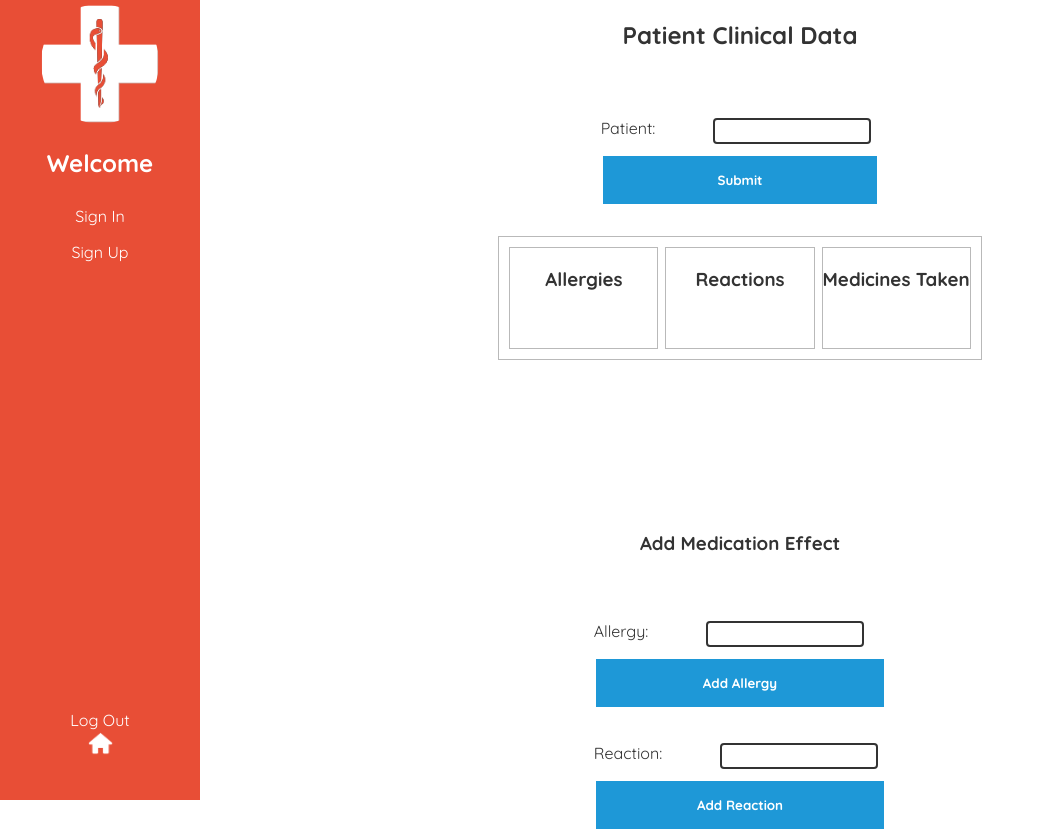
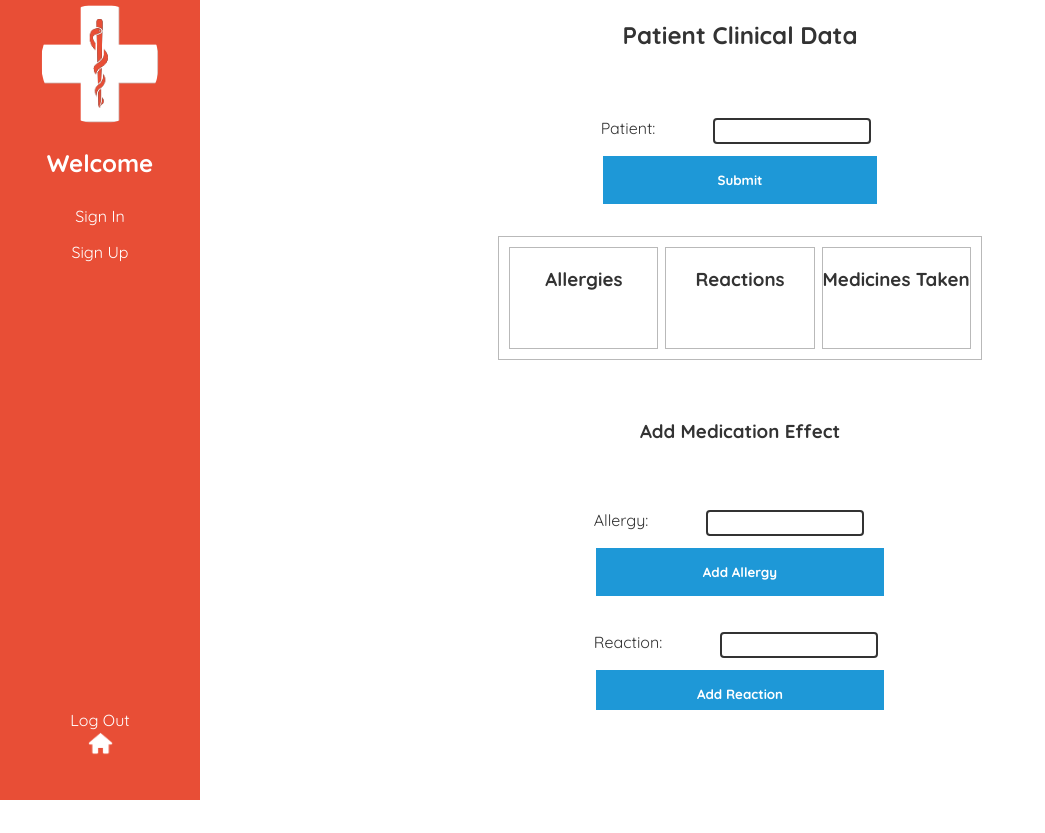
Before and after one commit to Turnbulll/CSCI334-Software-Design-Group-Project, a React (Create React App) app in the folder front-end/react-app/: page /PatientClinicalData in a window 1280 px wide. Shown: the whole page, without its empty margins (0-1045 px from the left). After the commit the page ends 800 px from the top, so only its background shows below. Built offline with nearby package versions, Linux system fonts and the light colour scheme.

Commit message:
changed the scroll div size

```diff
--- a/front-end/react-app/src/pages/PharmacistPatientData.js
+++ b/front-end/react-app/src/pages/PharmacistPatientData.js
@@ -136,7 +136,7 @@ class PharmacistPatientData extends React.Component {
     <div className='main'>
 
       <h2>Patient Clinical Data</h2>
-
+      <div className='almostFullScrollDiv'>
 
 
       <div className='form'>
@@ -152,7 +152,7 @@ class PharmacistPatientData extends React.Component {
 
       <br/>
       <br/>
-      <div className='smallScrollDiv'>
+
       <div className='dataGrid'>
             <div className='dataGridCol'>
             <h3>Allergies</h3>
@@ -185,7 +185,7 @@ class PharmacistPatientData extends React.Component {
                                 ))}
             </ul>
             </div>
-      </div>
+
       </div>
 
       <br />
@@ -208,6 +208,7 @@ class PharmacistPatientData extends React.Component {
       <button className='blueButton' onClick={this.addReaction}>Add Reaction</button>
       </div>
 
+      </div>
     </div>
   )}
 }
```
